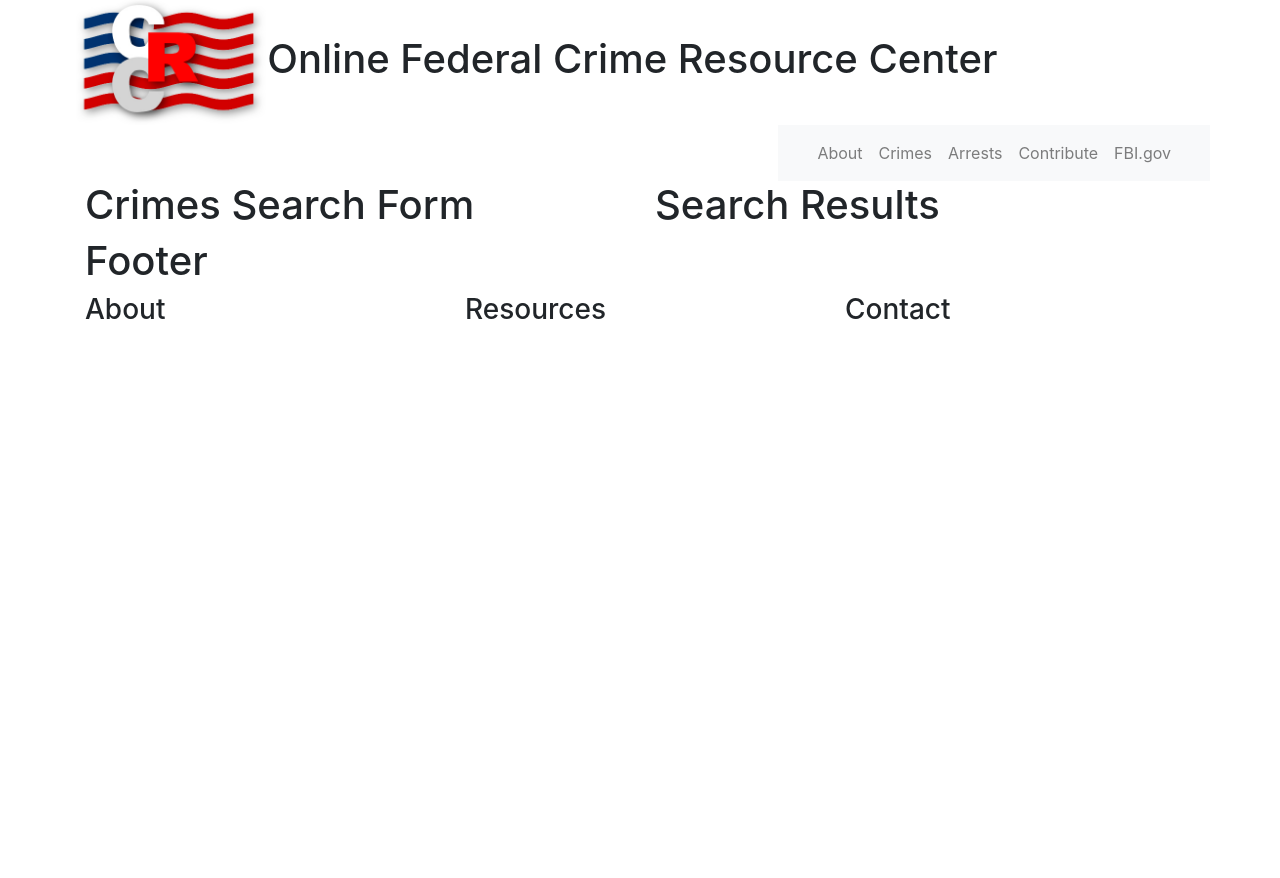
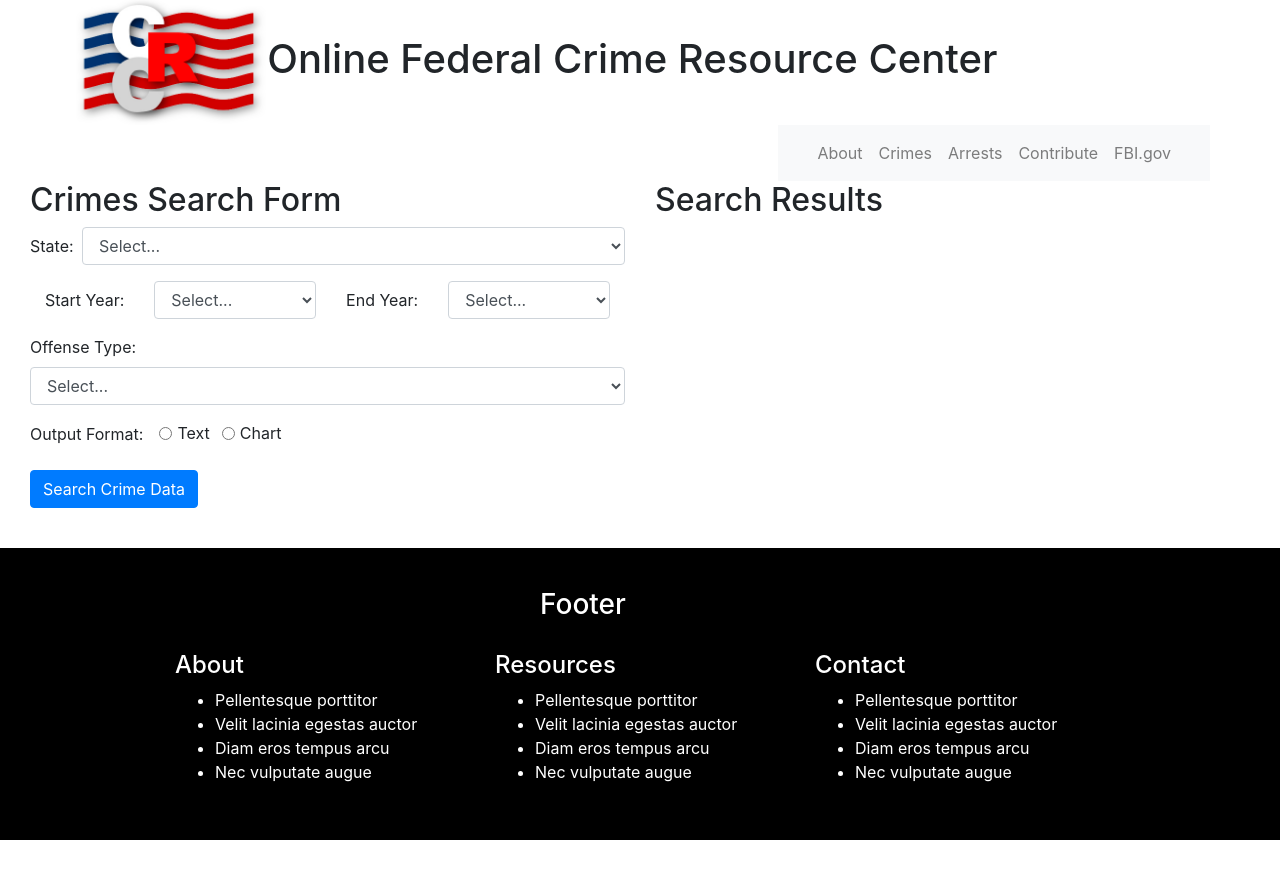
Before and after one commit to chicago29094/crime-resource-center, a React (Create React App) app: page /crimes in a window 1280 px wide. Before the commit the page ends 800 px from the top, so only its background shows below. Built offline with nearby package versions, Linux system fonts and the light colour scheme; no server answers; a web font is replaced by a local one.

Commit message:
Completed additional placeholder and scaffolding text and formatting and searchform outline

```diff
--- a/src/App.css
+++ b/src/App.css
@@ -13,3 +13,16 @@ h1 {
 img.header-logo {
     max-height:125px;
 }
+
+.crc-footer {
+    margin: 40px 0px 40px 0px;
+    padding: 40px 0px 40px 0px;
+    background: #000000;
+    color: #ffffff;
+    width: 100%;
+}
+
+.crc-footer h3 {
+    width: 200px;
+    margin: 0px auto 30px auto;
+}
--- a/src/components/About/About.js
+++ b/src/components/About/About.js
@@ -1,11 +1,18 @@
 
-
+import { Container, Col, Row } from "react-bootstrap"
 export default function About(props) {
 
     return (
-        <>
-        <h1>About</h1>
-        </>
+        <Container fluid>
+            <Col>
+                <h2>About</h2>
+
+                <p>Lorem ipsum dolor sit amet, consectetuer adipiscing elit. Maecenas porttitor congue massa. Fusce posuere, magna sed pulvinar ultricies, purus lectus malesuada libero, sit amet commodo magna eros quis urna. Nunc viverra imperdiet enim. Fusce est. Vivamus a tellus. Pellentesque habitant morbi tristique senectus et netus et malesuada fames ac turpis egestas. Proin pharetra nonummy pede. Mauris et orci. Aenean nec lorem.</p>
+
+<p>In porttitor. Donec laoreet nonummy augue. Suspendisse dui purus, scelerisque at, vulputate vitae, pretium mattis, nunc. Mauris eget neque at sem venenatis eleifend. Ut nonummy. Fusce aliquet pede non pede. Suspendisse dapibus lorem pellentesque magna. Integer nulla. Donec blandit feugiat ligula. Donec hendrerit, felis et imperdiet euismod, purus ipsum pretium metus, in lacinia nulla nisl eget sapien.</p>
+
+            </Col>
+        </Container>
     )
 
 }
--- a/src/components/ArrestsSearchForm/ArrestsSearchForm.js
+++ b/src/components/ArrestsSearchForm/ArrestsSearchForm.js
@@ -3,7 +3,7 @@ export default function ArrestsSearchForm(props) {
 
     return (
         <>
-            <h1>Arrests Search Form</h1>
+            <h2>Arrests Search Form</h2>
         </>
     )
 
--- a/src/components/Contribute/Contribute.js
+++ b/src/components/Contribute/Contribute.js
@@ -1,11 +1,18 @@
 
-
+import { Container, Col, Row } from "react-bootstrap"
 export default function Contribute(props) {
 
     return (
-        <>
-        <h1>Contribute</h1>
-        </>
+        <Container fluid>
+        <Col>
+            <h2>Contribute</h2>
+
+            <p>Lorem ipsum dolor sit amet, consectetuer adipiscing elit. Maecenas porttitor congue massa. Fusce posuere, magna sed pulvinar ultricies, purus lectus malesuada libero, sit amet commodo magna eros quis urna. Nunc viverra imperdiet enim. Fusce est. Vivamus a tellus. Pellentesque habitant morbi tristique senectus et netus et malesuada fames ac turpis egestas. Proin pharetra nonummy pede. Mauris et orci. Aenean nec lorem.</p>
+
+<p>In porttitor. Donec laoreet nonummy augue. Suspendisse dui purus, scelerisque at, vulputate vitae, pretium mattis, nunc. Mauris eget neque at sem venenatis eleifend. Ut nonummy. Fusce aliquet pede non pede. Suspendisse dapibus lorem pellentesque magna. Integer nulla. Donec blandit feugiat ligula. Donec hendrerit, felis et imperdiet euismod, purus ipsum pretium metus, in lacinia nulla nisl eget sapien.</p>
+
+        </Col>
+    </Container>
     )
 
 }
--- a/src/components/CrimesSearchForm/CrimesSearchForm.js
+++ b/src/components/CrimesSearchForm/CrimesSearchForm.js
@@ -1,9 +1,80 @@
+import { Container, Col, Row } from "react-bootstrap";
+import { Form, Button } from "react-bootstrap";
+
 
 export default function CrimesSearchForm(props) {
 
     return (
         <>
-            <h1>Crimes Search Form</h1>
+            <h2>Crimes Search Form</h2>
+
+            <Form>
+
+                <Form.Group as={Row} controlId="stateSearch">
+                    <Form.Label column sm="1">State:</Form.Label>
+                    <Col sm="11">
+                        <Form.Control as="select">
+                        <option value="">Select...</option>
+                        <option value="IL">Illinois</option>
+                        </Form.Control>
+                    </Col>
+                </Form.Group>
+
+
+                <Form.Group as={Col} controlId="yearRange">
+                    <Row className="justify-content-md-start">
+                        <Form.Label column xs="auto">Start Year:</Form.Label>
+                        <Col>
+                        <Form.Control as="select">
+                        <option value="">Select...</option>
+                        <option value="1960">1960</option>
+                        </Form.Control>
+                        </Col>
+
+                        <Form.Label column xs="auto">End Year:</Form.Label>
+                        <Col>
+                            <Form.Control as="select">
+                            <option value="">Select...</option>
+                            <option value="2021">2021</option>
+                            </Form.Control>
+                        </Col>
+                    </Row>
+                </Form.Group>
+
+                <Form.Group controlId="crimeSearch">
+                    <Form.Label>Offense Type:</Form.Label>
+                    <Form.Control as="select">
+                    <option value="">Select...</option>
+                    <option value="Burglary">Burglary</option>
+                    </Form.Control>
+                </Form.Group>
+
+                <div className="mb-3">
+                    <Form.Label className="mr-3">Output Format:</Form.Label>
+                    <Form.Check
+                        inline
+                        label="Text"
+                        name="outputFormat"
+                        type="radio"
+                        id={`textoutput`}
+                    />
+                    <Form.Check
+                        inline
+                        label="Chart"
+                        name="outputFormat"
+                        type="radio"
+                        id={`chartoutput`}
+                    />
+                </div>
+
+
+                <Button variant="primary" type="submit">
+                    Search Crime Data
+                </Button>
+
+            </Form>
+
+
         </>
     )
 
--- a/src/components/Footer/Footer.js
+++ b/src/components/Footer/Footer.js
@@ -3,19 +3,43 @@ export default function Footer(props) {
 
     return (
 
-            <Container>
-                <h1>Footer</h1>
+            <Container className="crc-footer mr-0 ml-0" fluid>
 
-                <Row>
-                    <Col>
-                        <h3>About</h3>
+                <h3>Footer</h3>
+
+                <Row className="justify-content-md-center">
+
+                    <Col xs="3">
+                        <h4>About</h4>
+                        <ul>
+                            <li>Pellentesque porttitor</li>
+                            <li>Velit lacinia egestas auctor</li>
+                            <li>Diam eros tempus arcu</li>
+                            <li>Nec vulputate augue</li>
+                        </ul>
+
                     </Col>
-                    <Col>
-                        <h3>Resources</h3>
+
+                    <Col xs="3">
+                        <h4>Resources</h4>
+                        <ul>
+                            <li>Pellentesque porttitor</li>
+                            <li>Velit lacinia egestas auctor</li>
+                            <li>Diam eros tempus arcu</li>
+                            <li>Nec vulputate augue</li>
+                        </ul>
                     </Col>
-                    <Col>
-                        <h3>Contact</h3>
+
+                    <Col xs="3">
+                        <h4>Contact</h4>
+                        <ul>
+                            <li>Pellentesque porttitor</li>
+                            <li>Velit lacinia egestas auctor</li>
+                            <li>Diam eros tempus arcu</li>
+                            <li>Nec vulputate augue</li>
+                        </ul>
                     </Col>
+
                 </Row>
             </Container>
 
--- a/src/components/Hero/Hero.js
+++ b/src/components/Hero/Hero.js
@@ -1,11 +1,22 @@
-
+import { Container, Row, Col } from "react-bootstrap"
 
 export default function Hero(props) {
 
     return (
-        <>
-        <h1>Hero</h1>
-        </>
+        <Container>
+            <Col>
+                <h2>Hero</h2>
+
+                <p>Lorem ipsum dolor sit amet, consectetuer adipiscing elit. Maecenas porttitor congue massa. Fusce posuere, magna sed pulvinar ultricies, purus lectus malesuada libero, sit amet commodo magna eros quis urna. Nunc viverra imperdiet enim. Fusce est. Vivamus a tellus. Pellentesque habitant morbi tristique senectus et netus et malesuada fames ac turpis egestas. Proin pharetra nonummy pede. Mauris et orci. Aenean nec lorem.</p>
+
+<p>In porttitor. Donec laoreet nonummy augue. Suspendisse dui purus, scelerisque at, vulputate vitae, pretium mattis, nunc. Mauris eget neque at sem venenatis eleifend. Ut nonummy. Fusce aliquet pede non pede. Suspendisse dapibus lorem pellentesque magna. Integer nulla. Donec blandit feugiat ligula. Donec hendrerit, felis et imperdiet euismod, purus ipsum pretium metus, in lacinia nulla nisl eget sapien.</p>
+
+<p>Donec ut est in lectus consequat consequat. Etiam eget dui. Aliquam erat volutpat. Sed at lorem in nunc porta tristique. Proin nec augue. Quisque aliquam tempor magna. Pellentesque habitant morbi tristique senectus et netus et malesuada fames ac turpis egestas. Nunc ac magna. Maecenas odio dolor, vulputate vel, auctor ac, accumsan id, felis. Pellentesque cursus sagittis felis.</p>
+
+
+
+            </Col>
+        </Container>
     )
 
 }
--- a/src/components/MainContent/MainContent.js
+++ b/src/components/MainContent/MainContent.js
@@ -16,7 +16,7 @@ export default function MainContent(props) {
             <Route path="/contribute" exact component={Contribute} />
 
             <Route path="/crimes" exact>
-                <Container>
+                <Container fluid>
                     <Row>
                         <Col>
                             <CrimesSearchForm />
@@ -29,7 +29,7 @@ export default function MainContent(props) {
             </Route>
 
             <Route path="/arrests" exact>
-                <Container>
+                <Container fluid>
                     <Row>
                         <Col>
                             <ArrestsSearchForm />
--- a/src/components/SearchResults/SearchResults.js
+++ b/src/components/SearchResults/SearchResults.js
@@ -25,7 +25,7 @@ export default function SearchResults(props) {
 
     return (
         <div>
-            <h1>Search Results</h1>
+            <h2>Search Results</h2>
         </div>
     )
 
```
Also changed, not shown: src/components/CrimesSearchForm/CrimesSearchForm_backup.js (added, +30 -0 lines).
